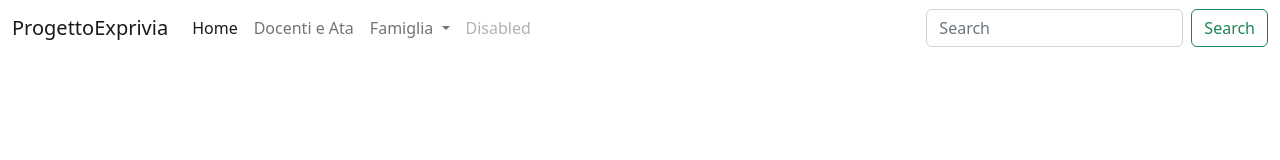
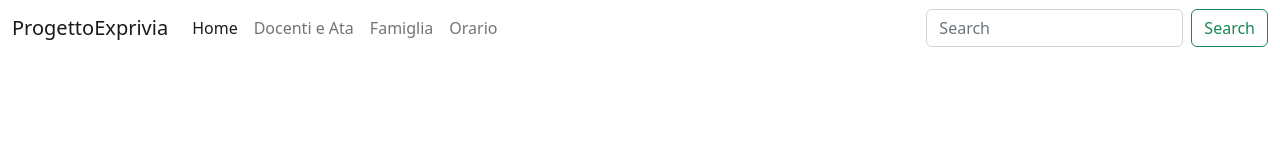
Before and after one commit to Simone0602/ProgettoExprivia, an Angular app: page /home in a window 1280 px wide. Shown: the top 160 px of the page. Built offline with nearby package versions, Linux system fonts and the light colour scheme.

Commit message:
sistemazione navbar

```diff
--- a/src/app/menu/menu.component.html
+++ b/src/app/menu/menu.component.html
@@ -13,21 +13,13 @@
                 <li class="nav-item">
                     <a class="nav-link">Docenti e Ata</a>
                 </li>
-                <li class="nav-item dropdown">
-                    <a class="nav-link dropdown-toggle" role="button">
+                <li class="nav-item">
+                    <a class="nav-link">
                         Famiglia
                     </a>
-                    <ul class="dropdown-menu">
-                        <li><a class="dropdown-item" href="#">Action</a></li>
-                        <li><a class="dropdown-item" href="#">Another action</a></li>
-                        <li>
-                            <hr class="dropdown-divider">
-                        </li>
-                        <li><a class="dropdown-item" href="#">Something else here</a></li>
-                    </ul>
                 </li>
                 <li class="nav-item">
-                    <a class="nav-link disabled">Disabled</a>
+                    <a class="nav-link">Orario</a>
                 </li>
             </ul>
             <form class="d-flex" role="search">
```
